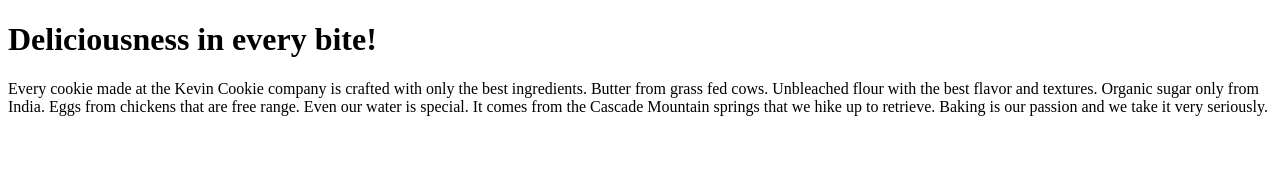
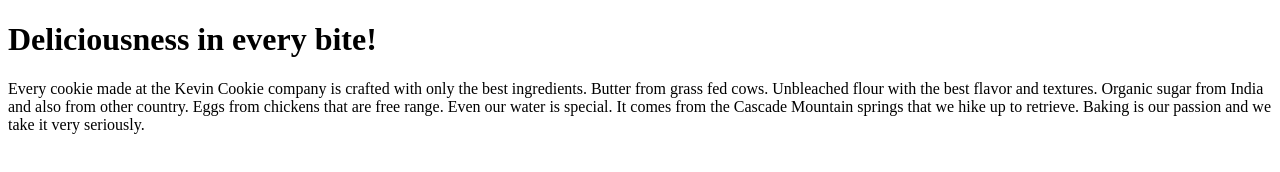
Before and after one commit to kavya-mm/Git_Practice, a plain HTML site: page index.htm in a window 1280 px wide. Drawn offline with Linux system fonts and the light colour scheme.

Commit message:
Update index.htm

```diff
--- a/index.htm
+++ b/index.htm
@@ -4,8 +4,9 @@
 
 <h1>Deliciousness in every bite!</h1>
 
-<p>Every cookie made at the Kevin Cookie company is crafted with only the best ingredients. Butter from grass fed cows. Unbleached flour with the best flavor and textures. Organic sugar only from India. Eggs from chickens that are free range. Even our water is special. It comes from the Cascade Mountain springs that we hike up to retrieve. Baking is our passion and we take it very seriously.</p>
+<p>Every cookie made at the Kevin Cookie company is crafted with only the best ingredients. Butter from grass fed cows. Unbleached flour with the best flavor and textures. Organic sugar from India and also from other country. Eggs from chickens that are free range. Even our water is special. It comes from the Cascade Mountain springs that we hike up to retrieve. Baking is our passion and we take it very seriously.</p>
 
 
 </body>
+
 </html>
```
